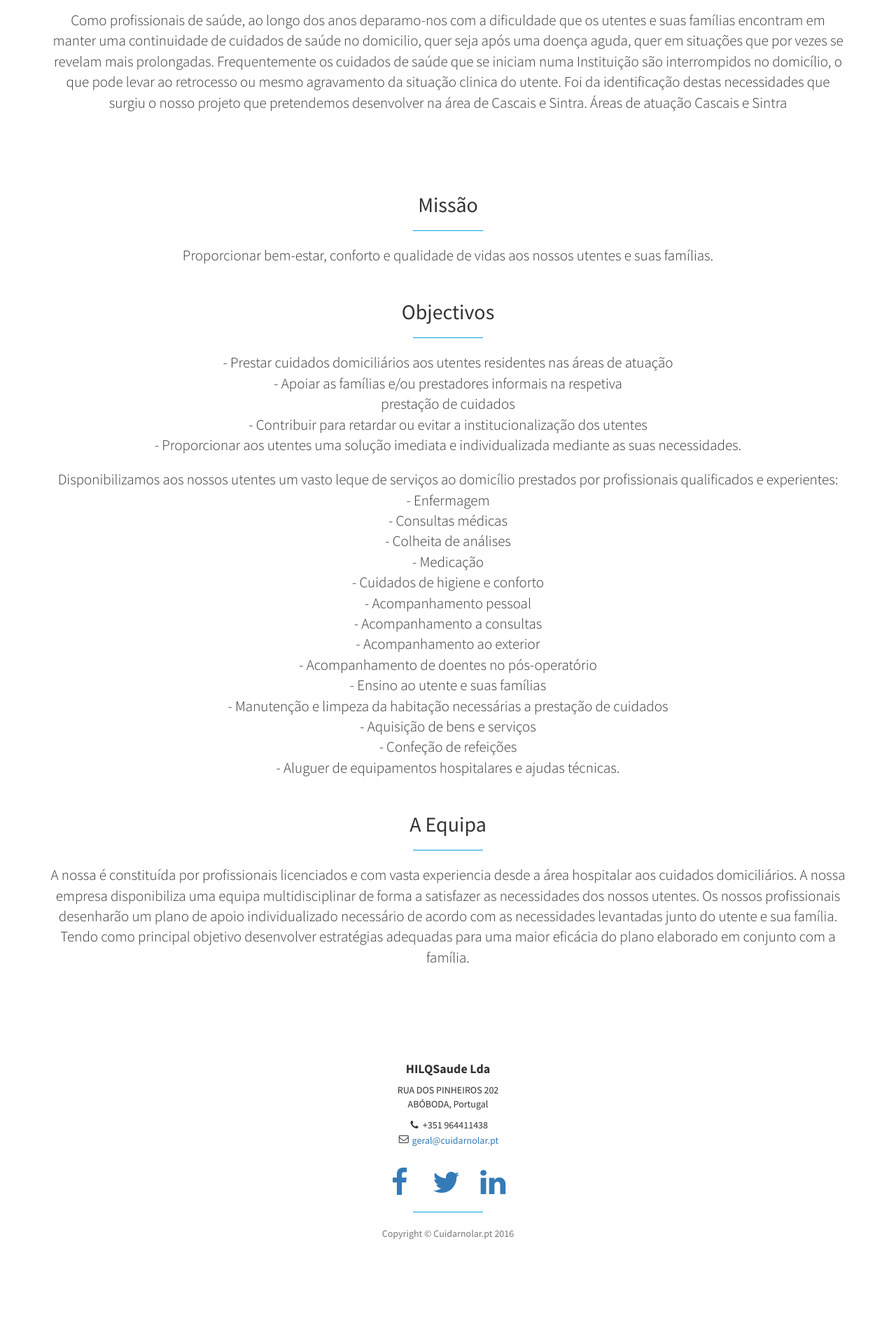
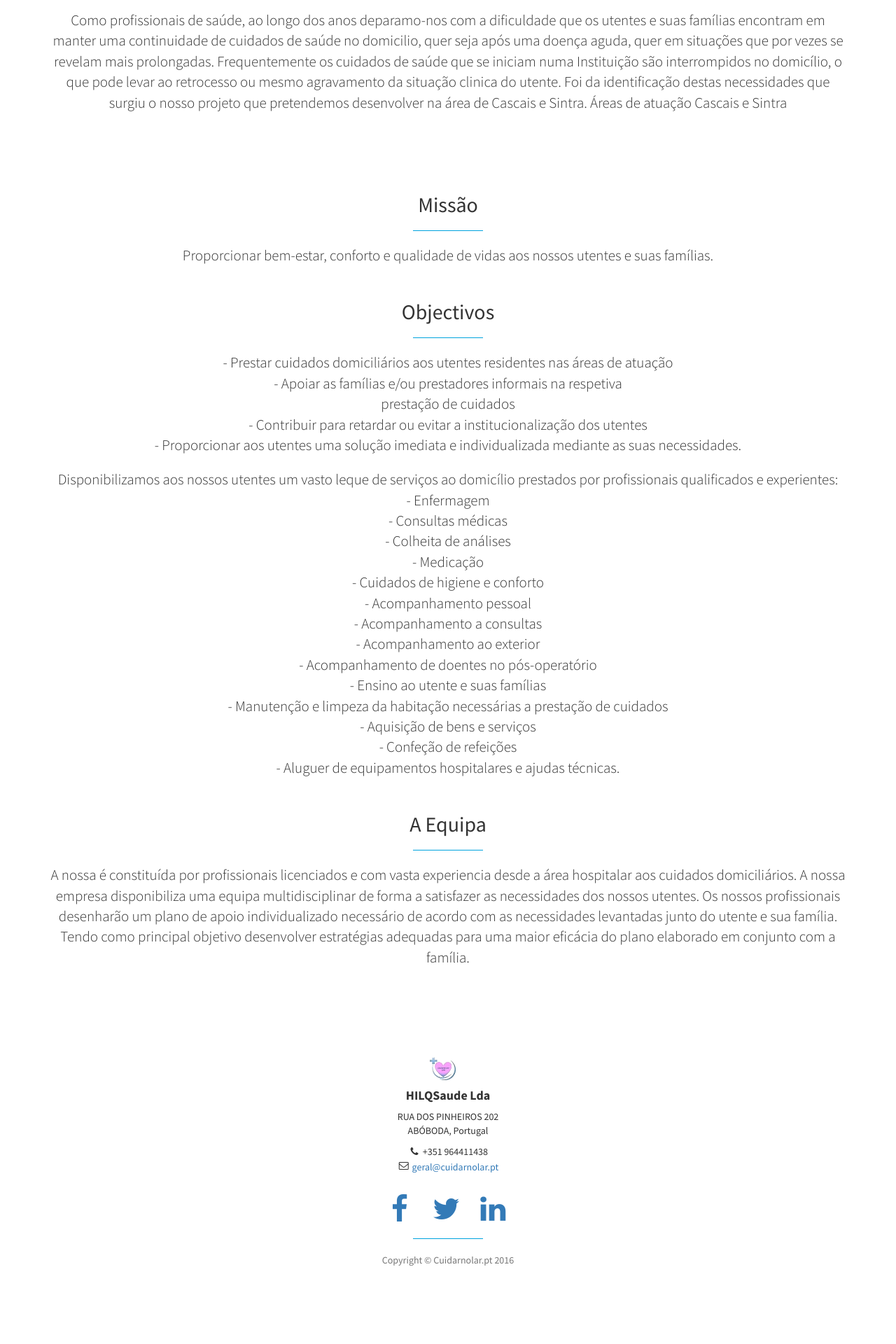
Before and after one commit to cuidarnolar/cuidarnolar, a Jekyll site: the page built from index.html, in a window 1280 px wide. Shown: the part 1050-2970 px from the top of the page at 70% size. Built offline with Jekyll 4.4.1, drawn with Linux system fonts in a browser that asks for light colours; before the commit the page ends 2932 px from its top, so only the background shows below that.

Commit message:
logo added in footer

```diff
--- a/_includes/footer.html
+++ b/_includes/footer.html
@@ -1,5 +1,10 @@
 <footer  id="footer">
   <div class="container">
+   <div class="row">
+      <div class="col-lg-10 col-lg-offset-1 text-center">
+    <img class="brand-image" src="img/logo.gif"/>
+      </div>
+  </div>
     <div class="row">
       <div class="col-lg-10 col-lg-offset-1 text-center">
         <h4><strong>{{ site.owner }}</strong>
```
